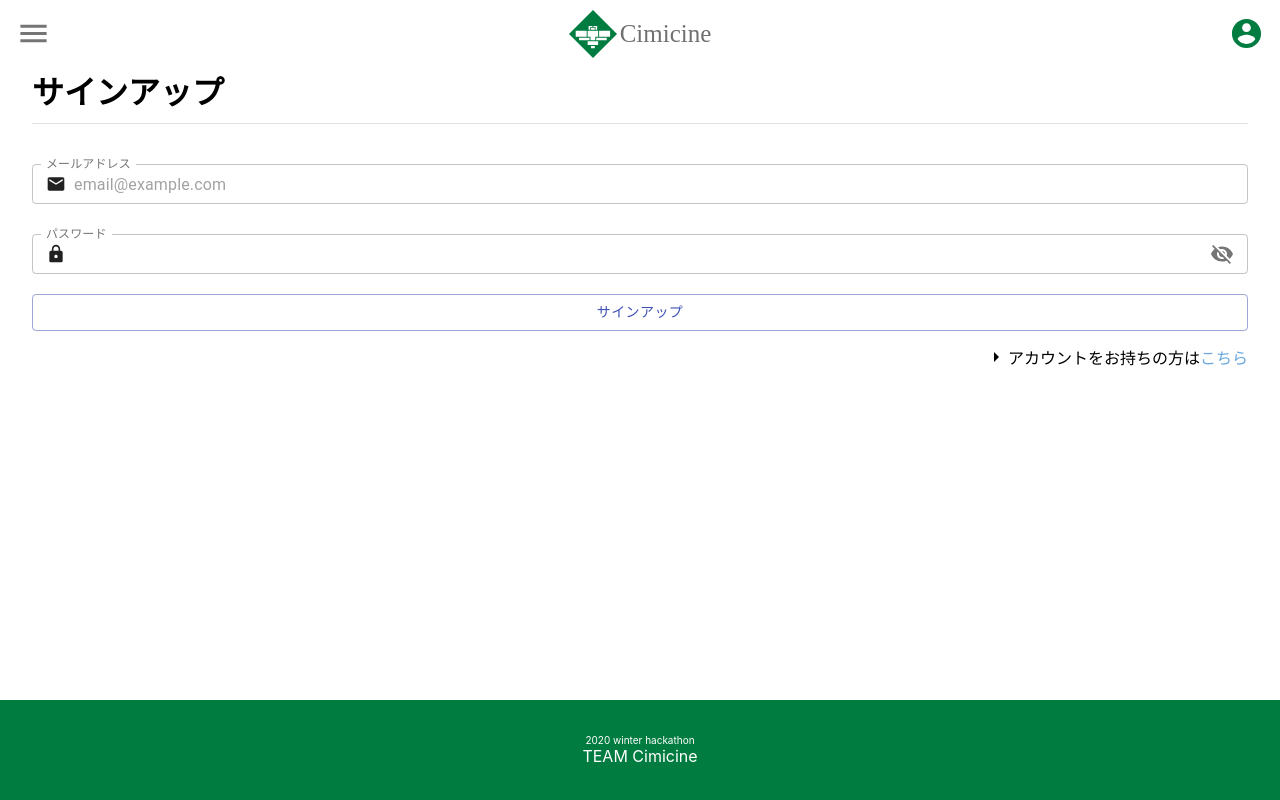
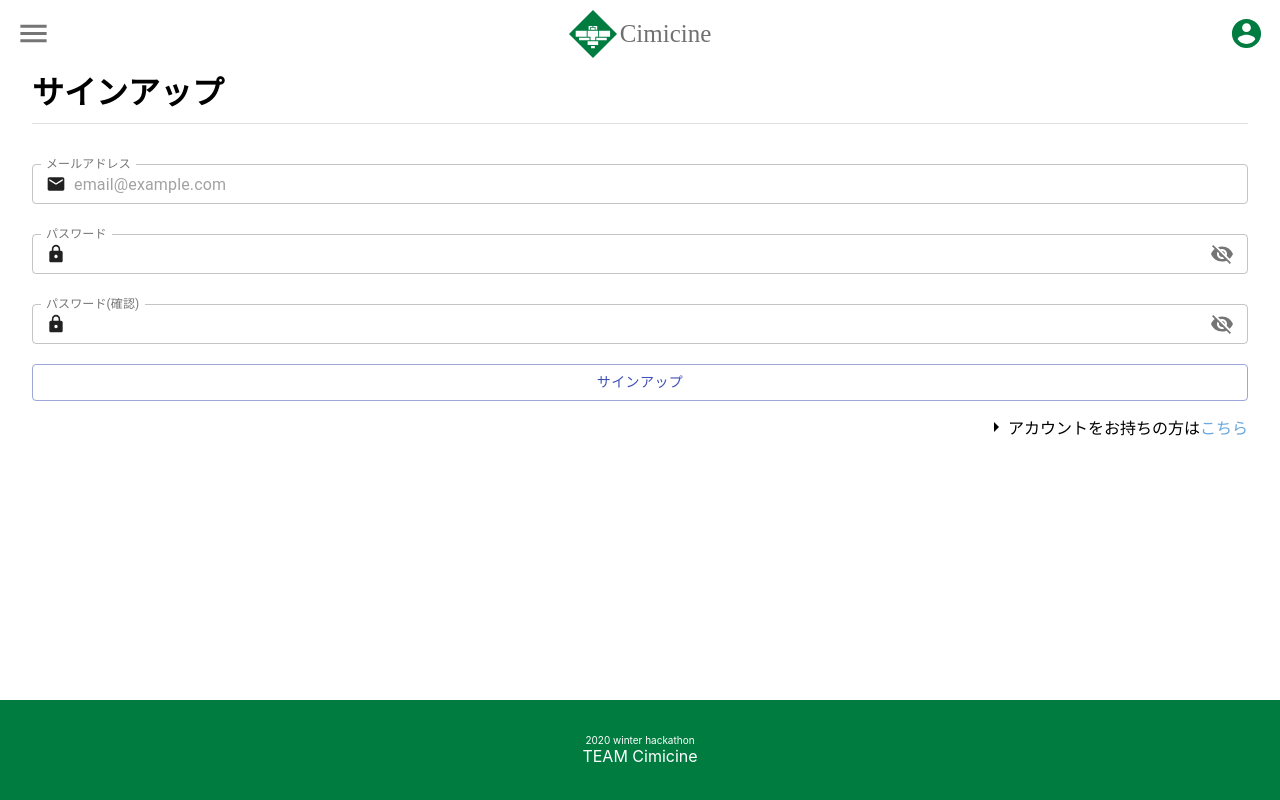
Before and after one commit to tesso57/cimicine, a React (Create React App) app: page /signup in a window 1280 px wide. Built offline with nearby package versions, Linux system fonts and the light colour scheme; no server answers.

Commit message:
signUpにパスワード確認欄を追加

```diff
--- a/src/auth/SignUp.tsx
+++ b/src/auth/SignUp.tsx
@@ -19,13 +19,17 @@ const SignUp = ({ history }: any) => {
   interface State {
     email: string;
     password: string;
+    passwordConfirm: string;
     showPassword: boolean;
+    showPasswordConfirm: boolean;
   }
 
   const [values, setValues] = React.useState<State>({
     email: "",
     password: "",
+    passwordConfirm: "",
     showPassword: false,
+    showPasswordConfirm: false,
   });
 
   const handleChange = (prop: keyof State) => (
@@ -36,6 +40,10 @@ const SignUp = ({ history }: any) => {
 
   const handleClickShowPassword = () => {
     setValues({ ...values, showPassword: !values.showPassword });
+  };
+
+  const handleClickShowPasswordConfirm = () => {
+    setValues({ ...values, showPasswordConfirm: !values.showPasswordConfirm });
   };
 
   const handleMouseDownPassword = (
@@ -111,6 +119,43 @@ const SignUp = ({ history }: any) => {
             shrink: true,
           }}
         />
+        <TextField
+          name="passwordConfirm"
+          size="small"
+          className="formInput"
+          fullWidth
+          label="パスワード(確認)"
+          variant="outlined"
+          type={values.showPasswordConfirm ? "text" : "password"}
+          value={values.passwordConfirm}
+          onChange={handleChange("passwordConfirm")}
+          InputProps={{
+            startAdornment: (
+              <InputAdornment position="start">
+                <LockIcon fontSize="small" />
+              </InputAdornment>
+            ),
+            endAdornment: (
+              <InputAdornment position="end">
+                <IconButton
+                  aria-label="toggle password visibility"
+                  onClick={handleClickShowPasswordConfirm}
+                  onMouseDown={handleMouseDownPassword}
+                  edge="end"
+                >
+                  {values.showPasswordConfirm ? (
+                    <Visibility />
+                  ) : (
+                    <VisibilityOff />
+                  )}
+                </IconButton>
+              </InputAdornment>
+            ),
+          }}
+          InputLabelProps={{
+            shrink: true,
+          }}
+        />
         <Button
           className="signUpButton"
           fullWidth
```
